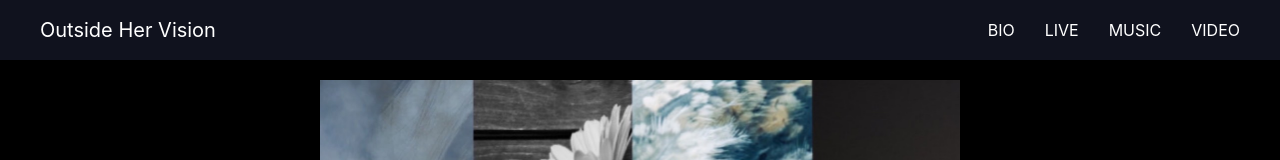
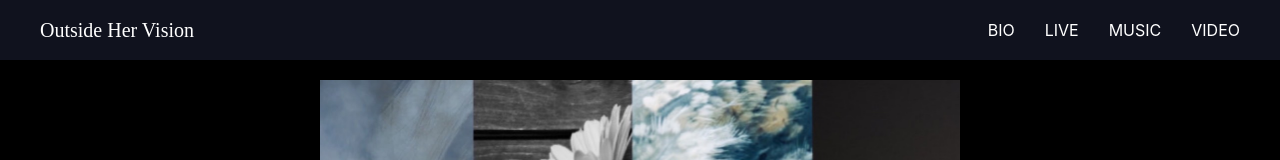
Before and after one commit to a-yossy/ohv_web, a Next.js app: page / in a window 1280 px wide. Shown: the top 160 px of the page. Built offline with nearby package versions, Linux system fonts and the light colour scheme.

Commit message:
style: css修正

```diff
--- a/styles/components/layouts/Header.module.scss
+++ b/styles/components/layouts/Header.module.scss
@@ -17,6 +17,7 @@ div.links {
   div.lefts {
     a.logo {
       font-size: 20px;
+      font-family: serif;
 
       @media screen and (min-width: 601px) {
         margin-left: 40px;
--- a/styles/pages/live/index.module.scss
+++ b/styles/pages/live/index.module.scss
@@ -23,8 +23,13 @@ div.box {
       height:100%;
     }
   }
+
   div.content:hover {
     background-color: #08082d;
+
+    @media screen and (max-width: 600px) {
+      background-color: black;
+    }
   }
 
   div.time_place {
--- a/styles/pages/music/[id].module.scss
+++ b/styles/pages/music/[id].module.scss
@@ -28,7 +28,7 @@ div.description {
   }
 
   div.link {
-    color: rgb(201, 201, 151);
+    color: rgb(113, 116, 156);
   }
 
   hr.line {
```
